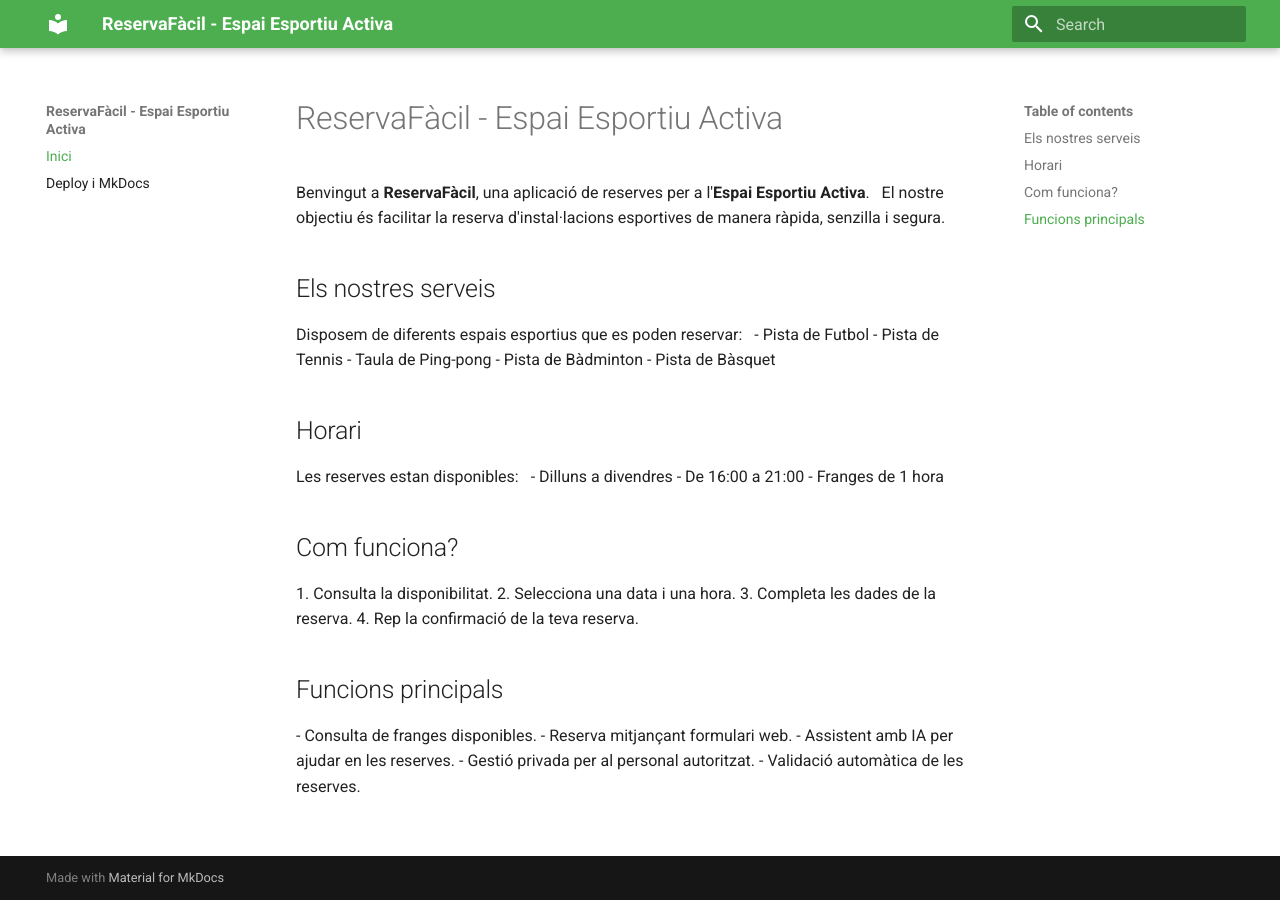
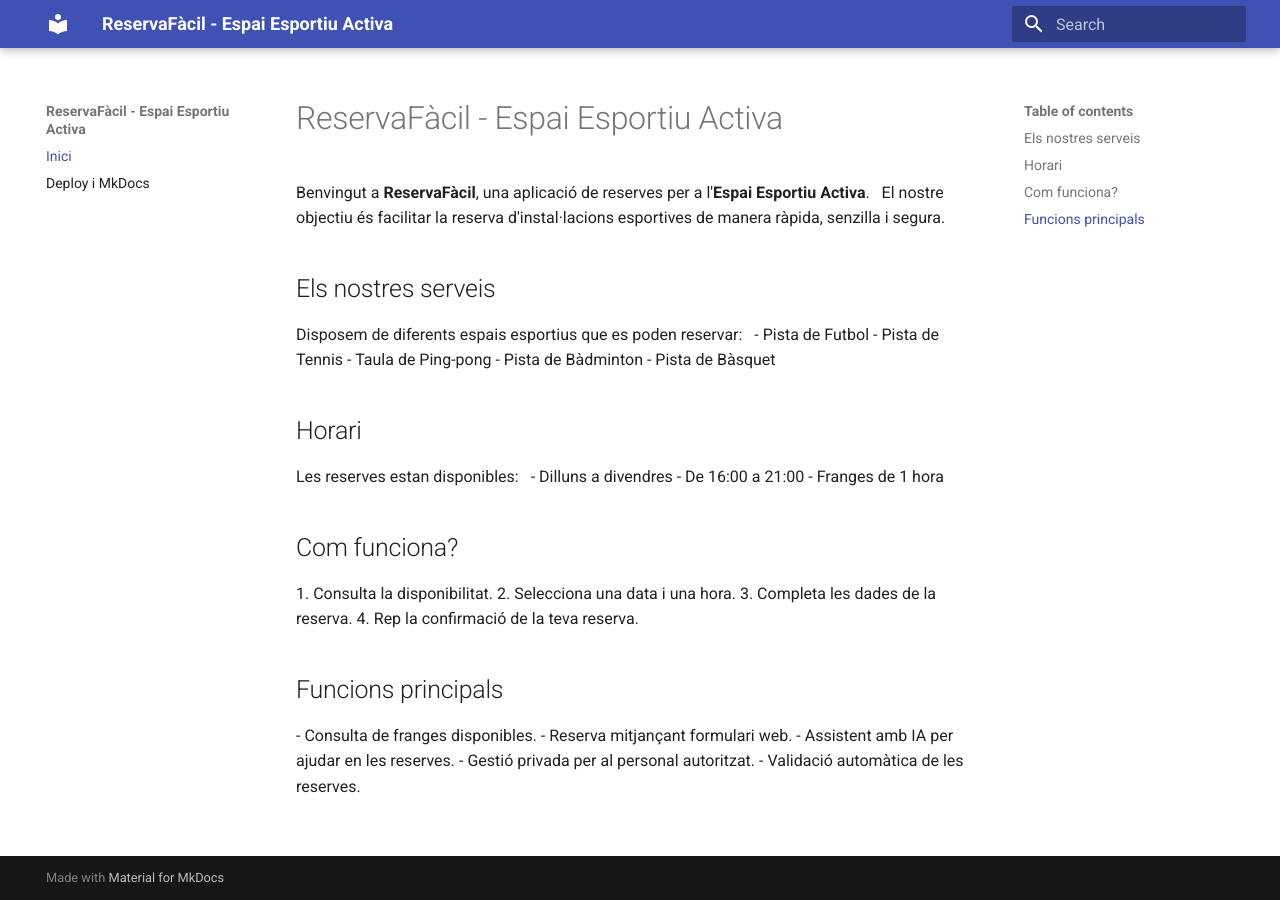
Before and after one commit to Mehmoonali/espai_esportiu_activa, an MkDocs documentation site: the page built from docs/index.md, in a window 1280 px wide. Built offline with MkDocs 1.6.1 and Material for MkDocs 9.7.7, drawn with Linux system fonts in a browser that asks for light colours.

Commit message:
fix: remove unused palette configuration from mkdocs.yml

```diff
--- a/mkdocs.yml
+++ b/mkdocs.yml
@@ -6,9 +6,6 @@ nav:
 
 theme:
   name: material
-  palette:
-    primary: green
-    accent: green
 
 plugins:
   - search
```
